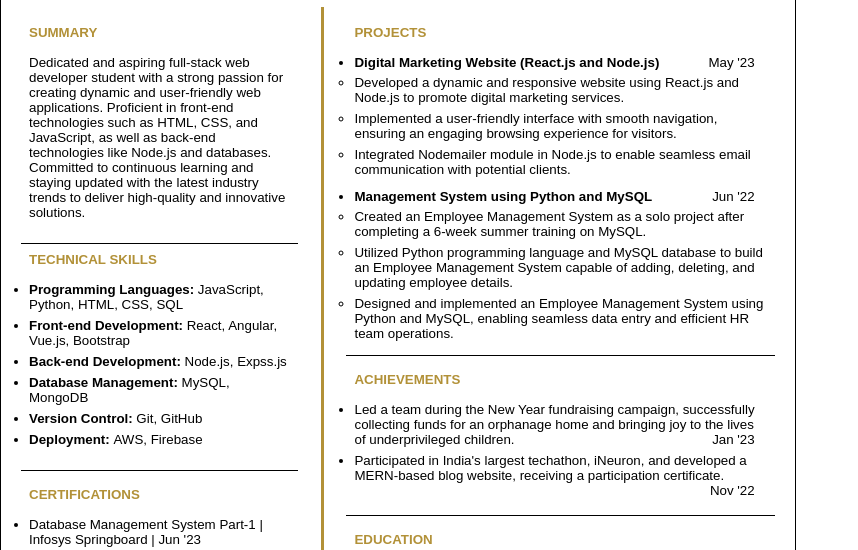
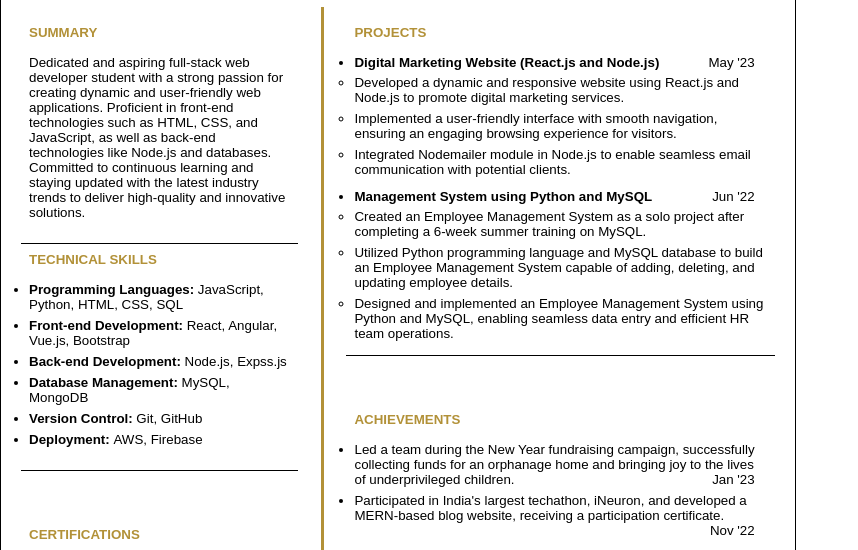
Before and after one commit to Prabhath223/nw, a plain HTML site: page index.html in a window 1280 px wide. Shown: the part 184-734 px from the top of the page, without its empty margins (0-858 px from the left). Drawn offline with Linux system fonts and the light colour scheme.

Commit message:
Update index.html

```diff
--- a/index.html
+++ b/index.html
@@ -173,7 +173,7 @@ top: 76px;
     .right-column-2{
         font-size: 10pt;
         margin: 20px;
-        margin-top: -20px;
+        maragin-top: -20px;
         border-bottom: 1px solid black;
         height: 135px;
     }
@@ -188,7 +188,7 @@ top: 76px;
         font-size: 10pt;
         margin: 20px;
         margin-top: -20px;
-
+ visibility:hidden;
     }
     ul {
       margin: 0;
```
